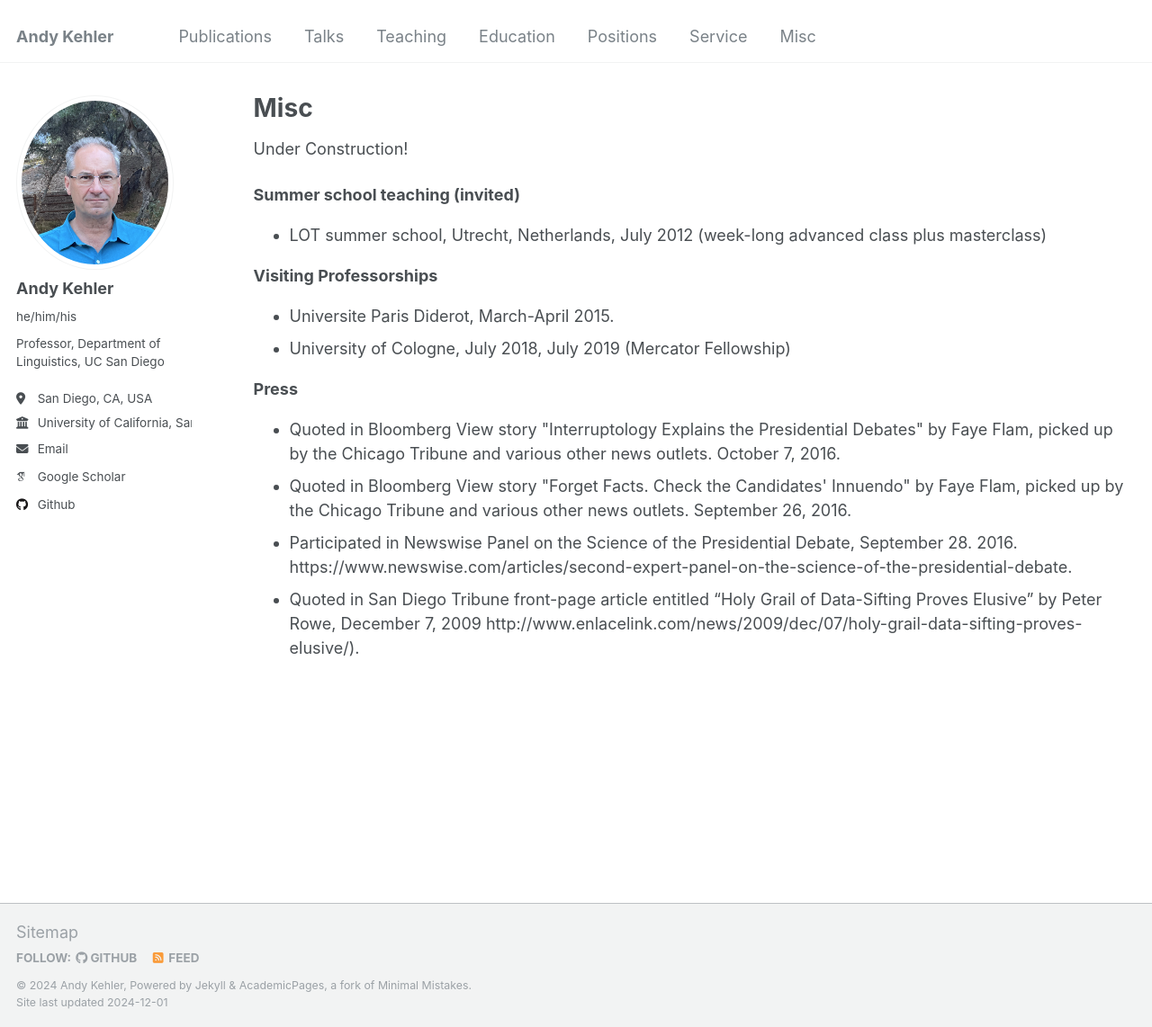
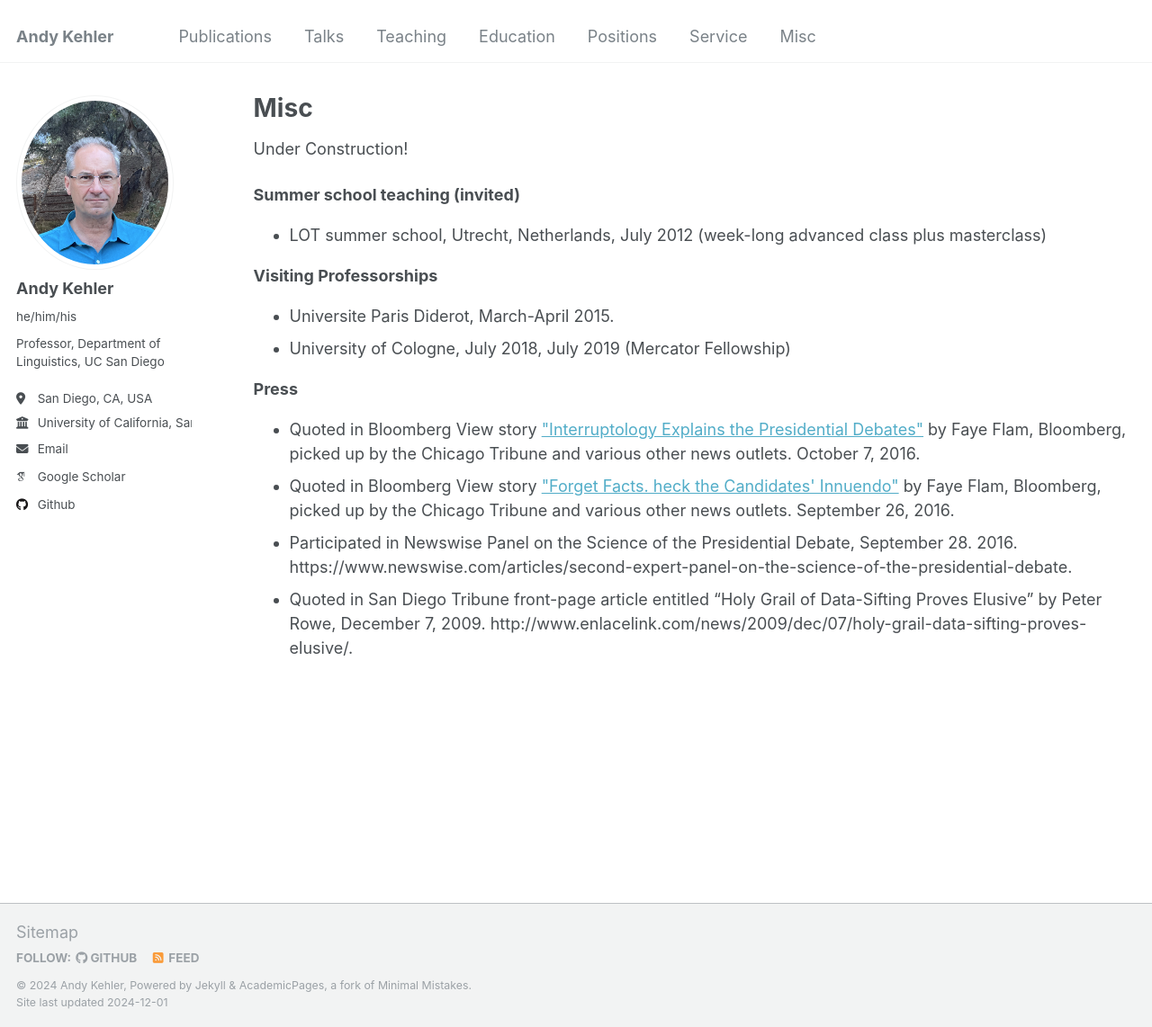
Before and after one commit to akehler/akehler.github.io, a Jekyll site: the page built from _pages/misc.html, in a window 1280 px wide and 1142 px high. Shown: the whole window at 90% size. Built offline with Jekyll 4.4.1, drawn with Linux system fonts in a browser that asks for light colours; some web fonts are replaced.

Commit message:
Update misc.html

```diff
--- a/_pages/misc.html
+++ b/_pages/misc.html
@@ -28,16 +28,18 @@ University of Cologne, July 2018, July 2019 (Mercator Fellowship)
 
 <ul>
   <li>
-Quoted in Bloomberg View story "Interruptology Explains the Presidential Debates" by Faye Flam, picked up
+Quoted in Bloomberg View story <a href="https://www.bloomberg.com/view/articles/2016-10-07/interruptology-explains-the-presidential-debates">"Interruptology
+Explains the Presidential Debates"</a> by Faye Flam, Bloomberg, picked up
 by the Chicago Tribune and various other news outlets.  October 7, 2016.
   </li><li>
-Quoted in Bloomberg View story "Forget Facts. Check the Candidates' Innuendo" by Faye Flam, picked up by the Chicago Tribune
+Quoted in Bloomberg View story <a href="https://www.bloomberg.com/view/articles/2016-09-26/forget-facts-check-the-candidates-innuendo">"Forget Facts.
+  heck the Candidates' Innuendo"</a> by Faye Flam, Bloomberg, picked up by the Chicago Tribune
 and various other news outlets.  September 26, 2016.
   </li><li>
 Participated in Newswise Panel on the Science of the Presidential Debate, September 28. 2016.
 https://www.newswise.com/articles/second-expert-panel-on-the-science-of-the-presidential-debate.
   </li><li>
 Quoted in San Diego Tribune front-page article entitled “Holy Grail of Data-Sifting Proves Elusive”
-by Peter Rowe, December 7, 2009 http://www.enlacelink.com/news/2009/dec/07/holy-grail-data-sifting-proves- elusive/).
+by Peter Rowe, December 7, 2009. http://www.enlacelink.com/news/2009/dec/07/holy-grail-data-sifting-proves- elusive/.
   </li>
 </ul>
```
